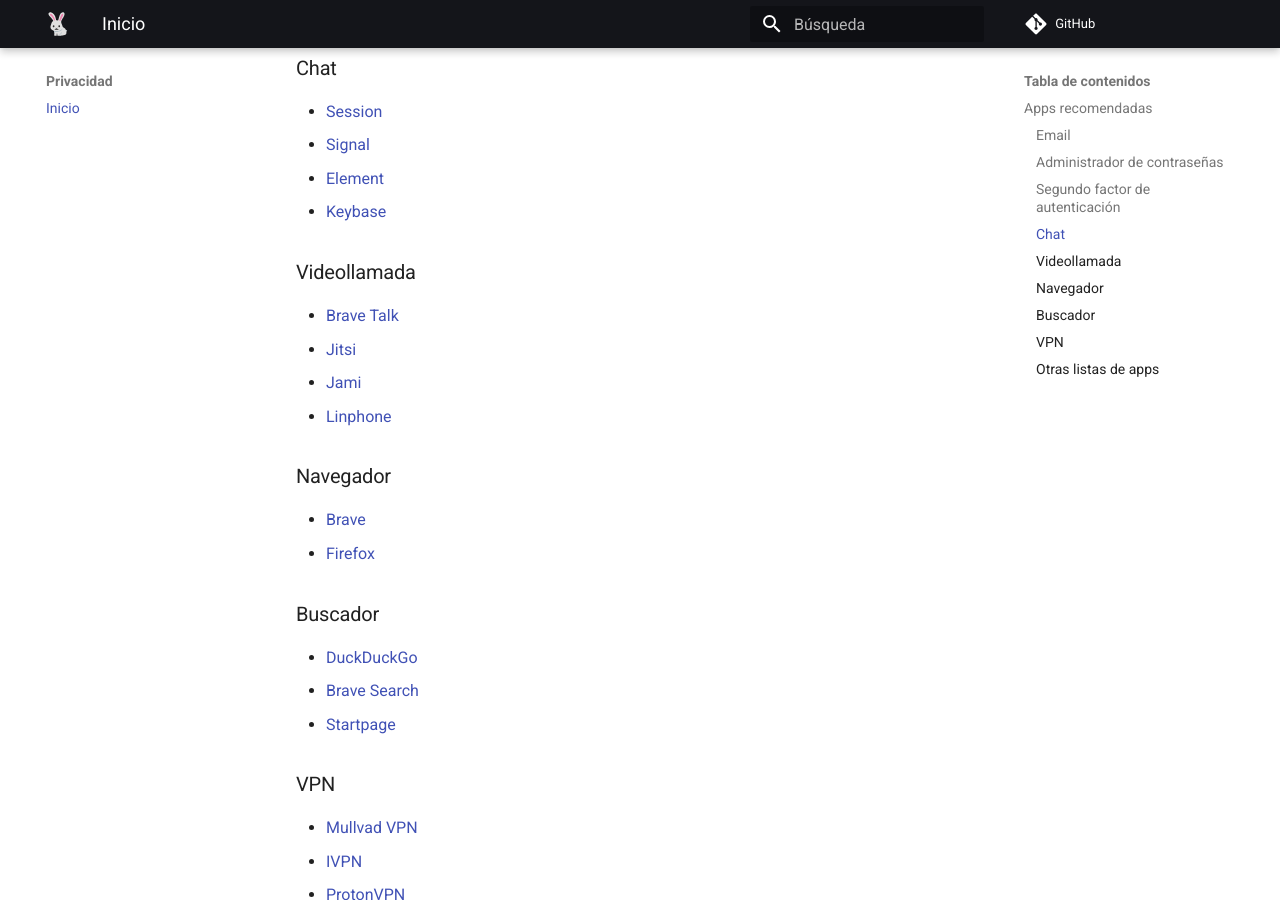
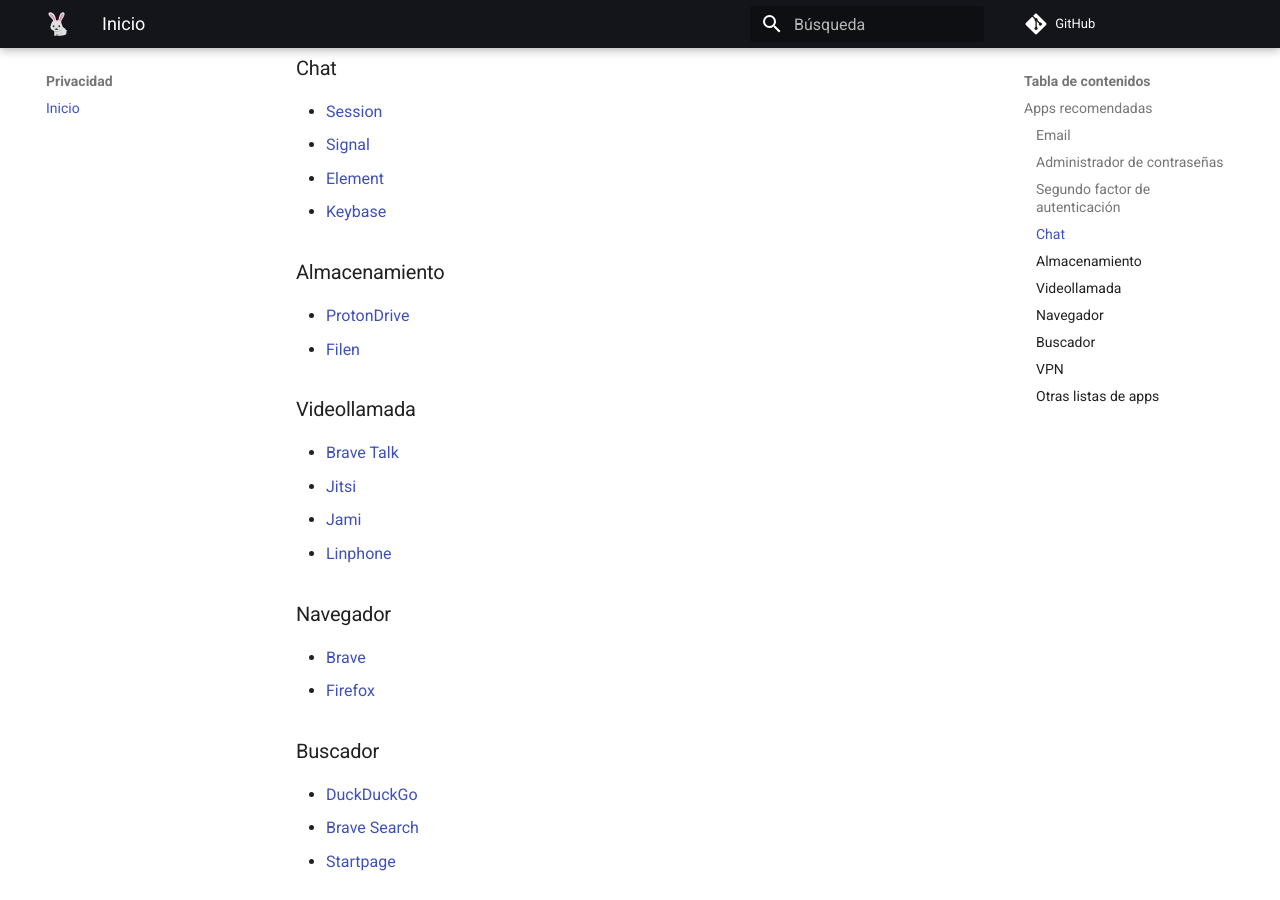
Before and after one commit to anomalouscode/wiki, an MkDocs documentation site: the page built from docs/privacidad/index.md, in a window 1280 px wide and 900 px high, scrolled down 604 px. Built offline with MkDocs 1.6.1 and Material for MkDocs 9.7.7, drawn with Linux system fonts in a browser that asks for light colours; comment, search, counter and statistics services are not loaded.

Commit message:
Update index.md

```diff
--- a/docs/privacidad/index.md
+++ b/docs/privacidad/index.md
@@ -8,7 +8,7 @@
 
 ### Email
 
-- [ProtonMail](https://protonmail.com/)
+- [ProtonMail](https://proton.me/mail)
 - [Tutanota](https://tutanota.com/)
 
 ### Administrador de contraseñas
@@ -26,6 +26,11 @@
 - [Signal](https://signal.org/)
 - [Element](https://element.io/)
 - [Keybase](https://keybase.io/)
+
+### Almacenamiento
+
+- [ProtonDrive](https://proton.me/drive)
+- [Filen](https://filen.io/)
 
 ### Videollamada
 
```
